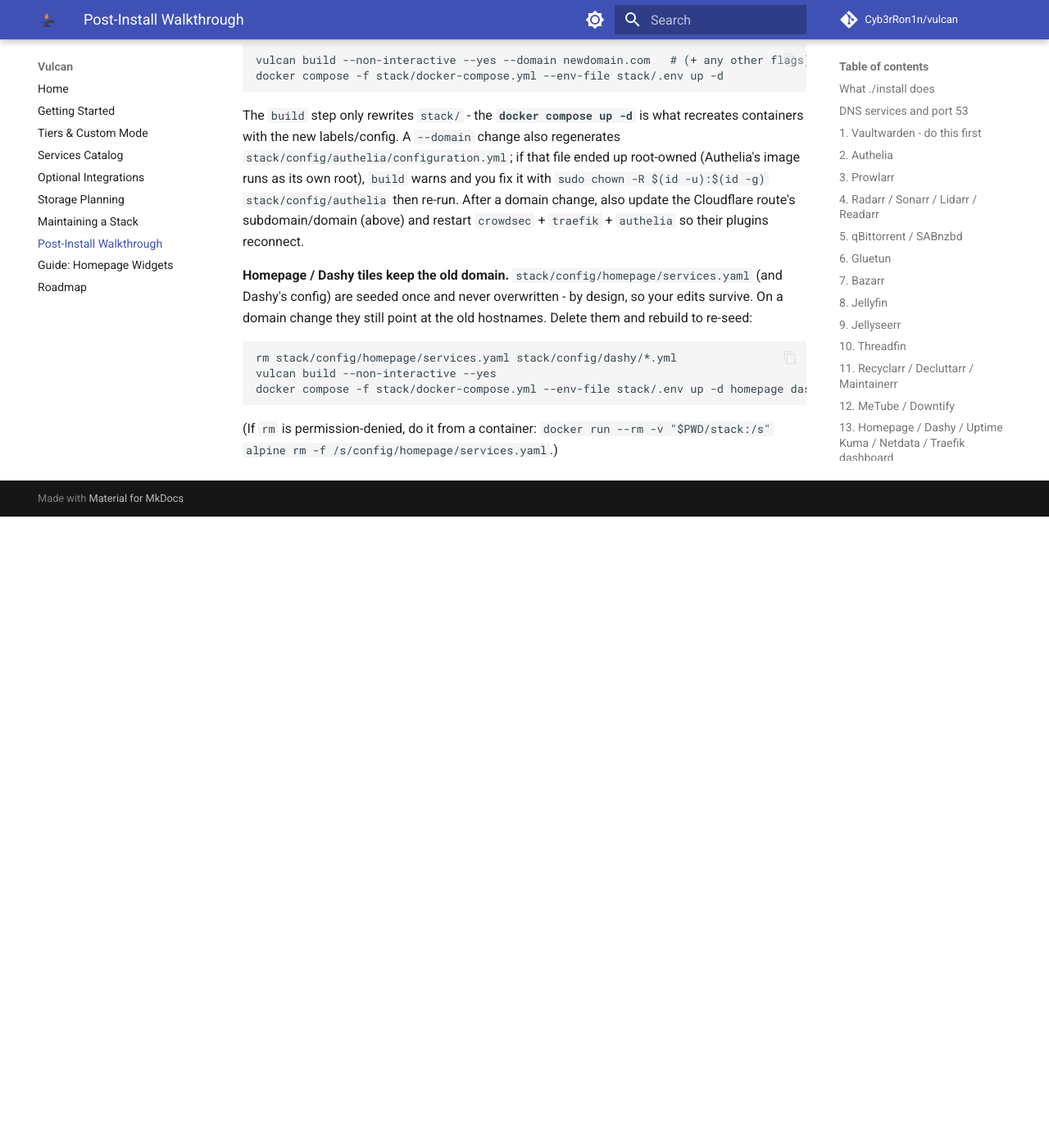
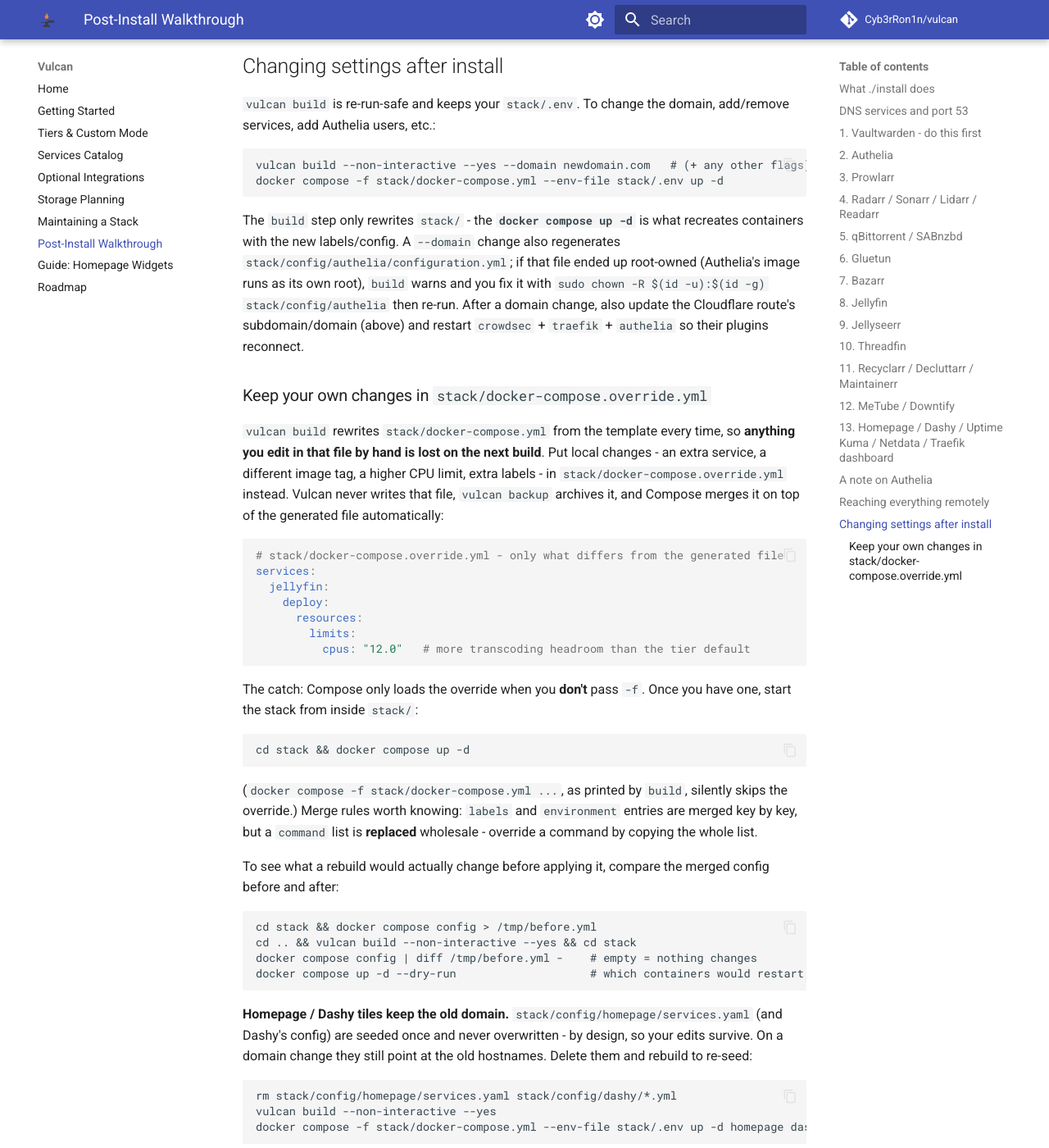
Before and after one commit to Cyb3rRon1n/vulcan, an MkDocs documentation site: the page built from docs/walkthrough.md, in a window 1280 px wide and 1400 px high, scrolled down 9976 px. Shown: the whole window at 82% size. Built offline with MkDocs 1.6.1 and Material for MkDocs 9.7.7, drawn with Linux system fonts in a browser that asks for light colours; comment, search, counter and statistics services are not loaded; before the commit the page ends 10606 px from its top, so only the background shows below that; some of the changed text lies outside the part shown.

Commit message:
docs: override workflow, watchtower opt-outs, netns routes, backup scope (#26)
- walkthrough: keep local changes in stack/docker-compose.override.yml, start
  without -f so it loads, merge rules (labels/env merge, command replaces),
  and how to check what a rebuild changes before applying it
- walkthrough: qbittorrent/pihole routers live on gluetun/unbound; netdata's
  docker collector is off on purpose
- maintenance: which services watchtower skips and why; backup now includes
  the override + state, and backups/ is on the same host
- integrations: pihole route mechanics
- changelog for #21, #23, #24, #25

````diff
--- a/docs/walkthrough.md
+++ b/docs/walkthrough.md
@@ -173,7 +173,10 @@
 
 If Gluetun is enabled, qBittorrent shares its network namespace - the
 connection settings work the same either way, just confirm step 6 below is
-actually connected first.
+actually connected first. With Traefik and a domain, qBittorrent's web UI is
+still at `qbittorrent.<domain>`: Traefik can't see a container that shares
+another's network, so that router is generated on the `gluetun` container
+instead (the same trick routes Pi-hole via `unbound`).
 
 SABnzbd additionally needs your Usenet provider's server details entered
 through its own setup wizard before it can download anything.
@@ -348,7 +351,10 @@
 - **Uptime Kuma** needs a one-time account, then a monitor added per
   service you want to track.
 - **Netdata** and the **Traefik dashboard** need no setup at all - both
-  are ready to view as soon as their containers start.
+  are ready to view as soon as their containers start. Netdata's Docker
+  collector is switched off on purpose (it cost ~6 CPU cores of
+  `dockerd`/`containerd` on a busy host); per-container charts still work -
+  see [integrations](integrations.md#real-time-monitoring-netdata).
 
 <p align="center">
   <img src="images/screenshots/homepage-dashboard.svg" alt="Homepage dashboard example" style="max-width: 100%; width: 820px;">
@@ -473,6 +479,47 @@
 (above) and restart `crowdsec` + `traefik` + `authelia` so their plugins
 reconnect.
 
+### Keep your own changes in `stack/docker-compose.override.yml`
+
+`vulcan build` rewrites `stack/docker-compose.yml` from the template every
+time, so **anything you edit in that file by hand is lost on the next
+build**. Put local changes - an extra service, a different image tag, a
+higher CPU limit, extra labels - in `stack/docker-compose.override.yml`
+instead. Vulcan never writes that file, `vulcan backup` archives it, and
+Compose merges it on top of the generated file automatically:
+
+```yaml
+# stack/docker-compose.override.yml - only what differs from the generated file
+services:
+  jellyfin:
+    deploy:
+      resources:
+        limits:
+          cpus: "12.0"   # more transcoding headroom than the tier default
+```
+
+The catch: Compose only loads the override when you **don't** pass `-f`.
+Once you have one, start the stack from inside `stack/`:
+
+```
+cd stack && docker compose up -d
+```
+
+(`docker compose -f stack/docker-compose.yml ...`, as printed by `build`,
+silently skips the override.) Merge rules worth knowing: `labels` and
+`environment` entries are merged key by key, but a `command` list is
+**replaced** wholesale - override a command by copying the whole list.
+
+To see what a rebuild would actually change before applying it, compare the
+merged config before and after:
+
+```
+cd stack && docker compose config > /tmp/before.yml
+cd .. && vulcan build --non-interactive --yes && cd stack
+docker compose config | diff /tmp/before.yml -    # empty = nothing changes
+docker compose up -d --dry-run                    # which containers would restart
+```
+
 **Homepage / Dashy tiles keep the old domain.** `stack/config/homepage/services.yaml`
 (and Dashy's config) are seeded once and never overwritten - by design, so
 your edits survive. On a domain change they still point at the old
````
Also changed, not shown: CHANGELOG.md (+5 -0 lines), docs/integrations.md (+1 -1 lines), docs/maintenance.md (+3 -1 lines).
